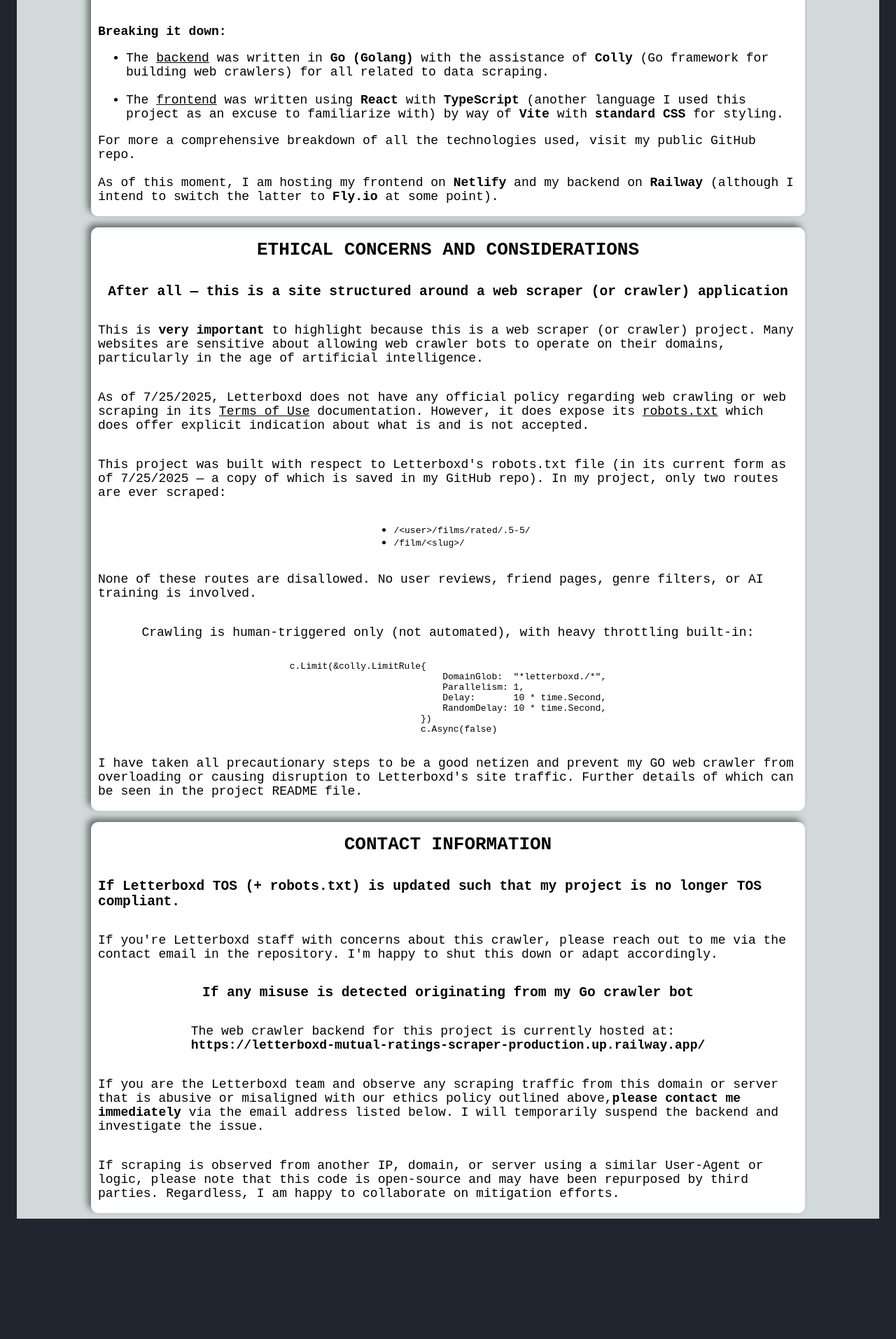
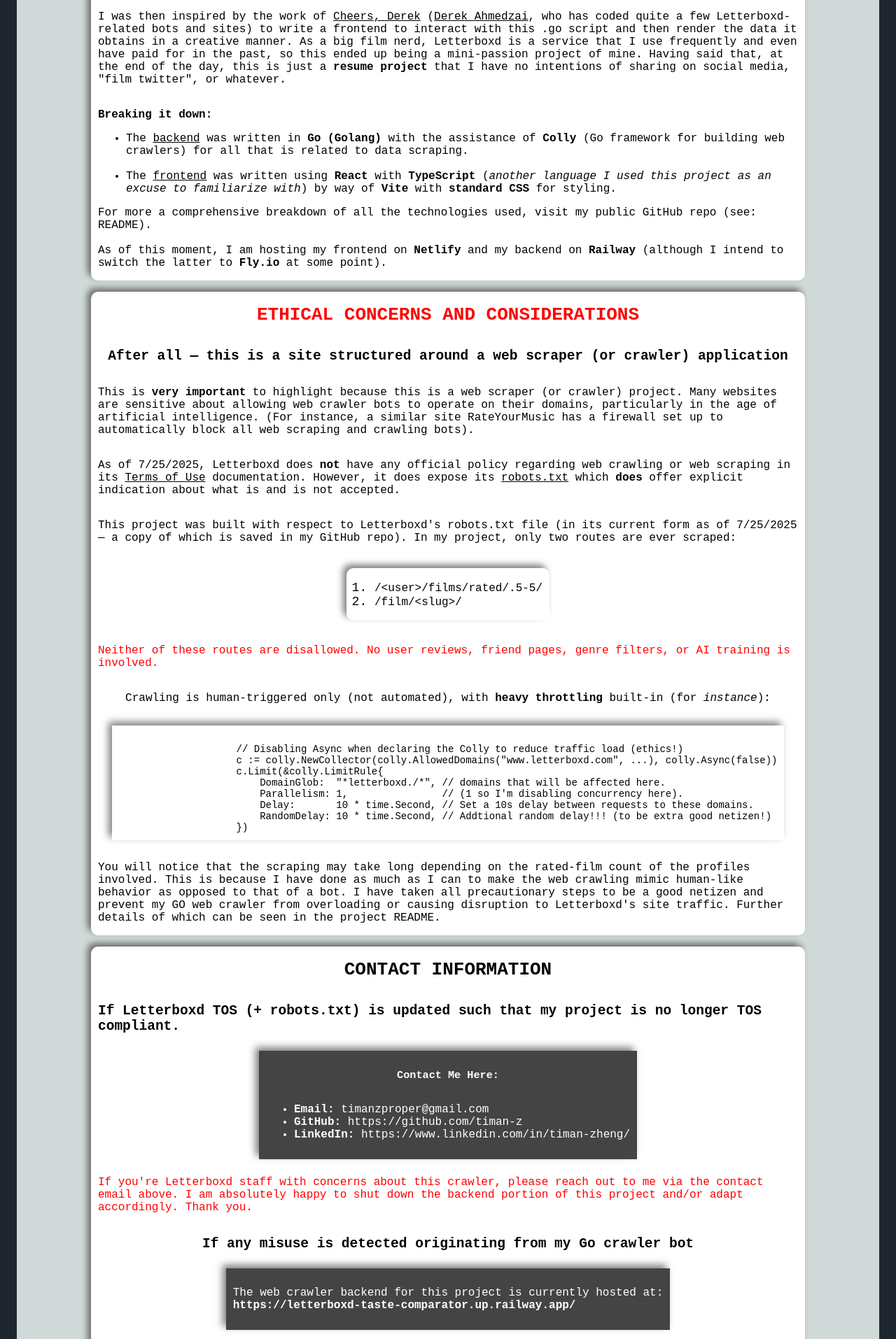
Before and after one commit to timan-z/Letterboxd-Taste-Comparator, a React (Vite) app in the folder frontend/: page /about in a window 1280 px wide. Shown: the part 606-2520 px from the top of the page at 70% size. Before the commit the page ends 2348 px from the top, so only its background shows below. Built offline with nearby package versions, Linux system fonts and the light colour scheme.

Commit message:
Basically finished my project. Just some changes I need to make for Netlify, I think. (Images aren't loading properly -- seems that the pathways are treated differently).

```diff
--- a/frontend/src/pages/AboutPage.tsx
+++ b/frontend/src/pages/AboutPage.tsx
@@ -1,4 +1,3 @@
-
 function AboutPage() {
     return(
         <div id="apWrapper" className="wrapper">
@@ -17,6 +16,16 @@
             </header>
 
             <main>
+                {/* About Page <div> #0 - Just going to have a small Table of Contents sign below the header (last-min addition): */}
+                <div className="apTableOfContents">
+                    <h3>Table of Contents:</h3>
+                    <ul>
+                        <li>WHAT IS THIS PROJECT???</li>
+                        <li>ETHICAL CONCERNS AND CONSIDERATIONS [!]</li>
+                        <li>CONTACT INFORMATION</li>
+                    </ul>
+                </div>
+
                 {/* About Page <div> #1 - "WHAT IS THIS PROJECT???": */}
                 <div className="aboutPageDiv">
                     {/* Header and subheader: */}
@@ -32,51 +41,61 @@
 
                     <p>
                         I was then inspired by the work of <u>Cheers, Derek</u> (<u>Derek Ahmedzai</u>, who has coded quite a few Letterboxd-related bots and sites)
-                        to write a frontend to interact with this .go script and then render the data it obtains in a creative manner. (That, of course, being the site
-                        that you are currently using — or rather the "<u>Main Page</u>"). As a big film nerd, Letterboxd is a service that I use frequently and have paid
-                        for in the past, so this ended up being a mini-passion project of mine.
+                        to write a frontend to interact with this .go script and then render the data it obtains in a creative manner. As a big film nerd, Letterboxd
+                        is a service that I use frequently and even have paid for in the past, so this ended up being a mini-passion project of mine. Having said that,
+                        at the end of the day, this is just a <b>resume project</b> that I have no intentions of sharing on social media, "film twitter", or whatever.
                     </p>
 
                     <p>
                         <b>Breaking it down:</b><br/><ul>
-                        <li>The <u>backend</u> was written in <b>Go (Golang)</b> with the assistance of <b>Colly</b> (Go framework for building web crawlers) for all related to data scraping.</li><br/>
-                        <li>The <u>frontend</u> was written using <b>React</b> with <b>TypeScript</b> (another language I used this project as an excuse to familiarize with) by way of <b>Vite</b> with <b>standard CSS</b> for styling.</li></ul>
-                        For more a comprehensive breakdown of all the technologies used, visit my public GitHub repo.<br/><br/>
+                        <li>The <u>backend</u> was written in <b>Go (Golang)</b> with the assistance of <b>Colly</b> (Go framework for building web crawlers) for all that is related to data scraping.</li><br/>
+                        <li>The <u>frontend</u> was written using <b>React</b> with <b>TypeScript</b> (<i>another language I used this project as an excuse to familiarize with</i>) by way of <b>Vite</b> with <b>standard CSS</b> for styling.</li></ul>
+                        For more a comprehensive breakdown of all the technologies used, visit my public GitHub repo (see: README).<br/><br/>
                         As of this moment, I am hosting my frontend on <b>Netlify</b> and my backend on <b>Railway</b> (although I intend to switch the latter to <b>Fly.io</b> at some point).
                     </p>
                 </div>
 
                 {/* About Page <div> #2 - "ETHICAL CONCERNS AND CONSIDERATIONS": */}
                 <div className="aboutPageDiv">
-                    <h1>ETHICAL CONCERNS AND CONSIDERATIONS</h1>
+                    <h1 style={{color:"red"}} >ETHICAL CONCERNS AND CONSIDERATIONS</h1>
                     <h2>After all — this is a site structured around a web scraper (or crawler) application</h2>
 
-                    <p>This is <b>very important</b> to highlight because this is a web scraper (or crawler) project. Many websites are sensitive about allowing web crawler bots to operate on their domains, particularly in the age of artificial intelligence.</p>
+                    <p>This is <b>very important</b> to highlight because this is a web scraper (or crawler) project. Many websites are sensitive
+                    about allowing web crawler bots to operate on their domains, particularly in the age of artificial intelligence.
+                    (For instance, a similar site RateYourMusic has a firewall set up to automatically block all web scraping and crawling bots).</p>
 
-                    <p>As of 7/25/2025, Letterboxd does not have any official policy regarding web crawling or web scraping in its <u>Terms of Use</u> documentation. However, it does expose its <u>robots.txt</u> which does offer explicit indication about what is and is not accepted.</p>
+                    <p>As of 7/25/2025, Letterboxd does <b>not</b> have any official policy regarding web crawling or web scraping in its <u>Terms of Use</u> documentation.
+                    However, it does expose its <u>robots.txt</u> which <b>does</b> offer explicit indication about what is and is not accepted.</p>
 
-                    <p>This project was built with respect to Letterboxd's robots.txt file (in its current form as of 7/25/2025 — a copy of which is saved in my GitHub repo). In my project, only two routes are ever scraped:</p>
-                    <ul>
-                        <li><code>/&lt;user&gt;/films/rated/.5-5/</code></li>
-                        <li><code>/film/&lt;slug&gt;/</code></li>
-                    </ul>
+                    <p>This project was built with respect to Letterboxd's robots.txt file (in its current form as of 7/25/2025 — a copy of which is saved in my GitHub repo).
+                    In my project, only two routes are ever scraped:</p>
 
-                    <p>None of these routes are disallowed. No user reviews, friend pages, genre filters, or AI training is involved.</p>
+                    <ol className="aboutPageList">
+                        <li><code style={{fontSize:"16px"}}>/&lt;user&gt;/films/rated/.5-5/</code></li>
+                        <li><code style={{fontSize:"16px"}}>/film/&lt;slug&gt;/</code></li>
+                    </ol>
+
+                    <p style={{color:"red"}}>Neither of these routes are disallowed. No user reviews, friend pages, genre filters, or AI training is involved.</p>
                     <p>
-                        Crawling is human-triggered only (not automated), with heavy throttling built-in:
+                        Crawling is human-triggered only (not automated), with <b>heavy throttling</b> built-in (for <i>instance</i>):
                     </p>
 
-                    <pre>
-                        {`c.Limit(&colly.LimitRule{
-                            DomainGlob:  "*letterboxd./*",
-                            Parallelism: 1,
-                            Delay:       10 * time.Second,
-                            RandomDelay: 10 * time.Second,
-                        })
-                        c.Async(false)`}
-                    </pre>
+                    <pre style={{padding:"10px", fontSize:"14px", boxShadow: "-5px -5px 10px 0px rgba(0, 0, 0, 0.5)"}} ><code>{`
+                    // Disabling Async when declaring the Colly to reduce traffic load (ethics!)
+                    c := colly.NewCollector(colly.AllowedDomains("www.letterboxd.com", ...), colly.Async(false))
+                    c.Limit(&colly.LimitRule{
+                        DomainGlob:  "*letterboxd./*", // domains that will be affected here.
+                        Parallelism: 1,                // (1 so I'm disabling concurrency here).
+                        Delay:       10 * time.Second, // Set a 10s delay between requests to these domains.
+                        RandomDelay: 10 * time.Second, // Addtional random delay!!! (to be extra good netizen!)
+                    })`}</code></pre>
 
-                    <p>I have taken all precautionary steps to be a good netizen and prevent my GO web crawler from overloading or causing disruption to Letterboxd's site traffic. Further details of which can be seen in the project README file.</p>
+                    <p>
+                        You will notice that the scraping may take long depending on the rated-film count of the profiles involved.
+                        This is because I have done as much as I can to make the web crawling mimic human-like behavior as opposed to that of a bot.
+                        I have taken all precautionary steps to be a good netizen and prevent my GO web crawler from overloading or causing
+                        disruption to Letterboxd's site traffic. Further details of which can be seen in the project README.
+                    </p>
                 </div>
 
                 {/* About Page <div> #3 - "CONTACT INFORMATION": */}
@@ -84,34 +103,44 @@
                     <h1>CONTACT INFORMATION</h1>
                     <h2>If Letterboxd TOS (+ robots.txt) is updated such that my project is no longer TOS compliant.</h2>
 
-                    <p>
-                        If you're Letterboxd staff with concerns about this crawler, please reach out to me via the contact email in the repository. I'm happy to shut this down or adapt accordingly.
+                    <div className="apTableOfContents">
+                        <h3>Contact Me Here:</h3>
+                        <ul>
+                            <li><b>Email: </b>timanzproper@gmail.com</li>
+                            <li><b>GitHub: </b>https://github.com/timan-z</li>
+                            <li><b>LinkedIn: </b>https://www.linkedin.com/in/timan-zheng/</li>
+                        </ul>
+                    </div>
+
+                    <p style={{color:"red"}}>
+                        If you're Letterboxd staff with concerns about this crawler, please reach out to me via the contact email above. I am absolutely happy to shut down the backend portion of this project and/or adapt accordingly. Thank you.
                     </p>
 
                     <h2>If any misuse is detected originating from my Go crawler bot</h2>
 
+                    <div className="apTableOfContents">
+                        <p>
+                            The web crawler backend for this project is currently hosted at:
+                            <br/>
+                            <b>https://letterboxd-taste-comparator.up.railway.app/</b> {/* <--NOTE:+TO-DO:+DEBUG: When I switch to Fly.io, I must change this!!! */}
+                        </p>
+                    </div>
+
                     <p>
-                        The web crawler backend for this project is currently hosted at:
-                        <br/>
-                        <b>https://letterboxd-mutual-ratings-scraper-production.up.railway.app/</b> {/* <--NOTE:+TO-DO:+DEBUG: When I switch to Fly.io, I must change this!!! */}
+                        If you are the Letterboxd team and observe any scraping traffic from this
+                        domain or server that is abusive or misaligned with our ethics policy outlined above,{" "}
+                        <b>please contact me immediately</b> via the email address listed above. I will temporarily
+                        suspend the backend and investigate the issue.
                     </p>
 
                     <p>
-                        If you are the Letterboxd team and observe any scraping traffic from this
-                        domain or server that is abusive or misaligned with our ethics policy outlined above,
-                        <b>please contact me immediately</b> via the email address listed below. I will temporarily
-                        suspend the backend and investigate the issue.
-                    </p>
-                    <p>
-                        If scraping is observed from another IP, domain, or server using a similar User-Agent or logic,
+                        <b>IMPORTANT NOTE:</b> If scraping is observed from another IP, domain, or server using a similar User-Agent or logic,
                         please note that this code is open-source and may have been repurposed by third parties.
                         Regardless, I am happy to collaborate on mitigation efforts.
                     </p>
 
                 </div>
-
             </main>
-
         </div>
     )
 }
--- a/frontend/src/pages/MainPage.tsx
+++ b/frontend/src/pages/MainPage.tsx
@@ -370,6 +370,11 @@
                 its existence rather than potentially miss it if it were to appear dynamically after the table generates). */}
                 <div id="heatMapBtnWrapper">
                     <button id="heatMapBtn" disabled={!heatMapBtn} onClick={()=>goGetHeatMapData()}>Generate Heatmap</button><br/>
+                    <p style={{fontFamily:"monospace", color:"white"}}>
+                        Note that the backend is required to generate the values required for hydrating the HeatMap.
+                        You may think: You can just do all that on the frontend? You're right! But I built this with the intention
+                        of learning Go and using it wherever I possibly could.
+                    </p>
                 </div>
 
                 {/* [4] - The fourth <div> where the HeatMap will be generated!: */}
--- a/frontend/src/styles/index.css
+++ b/frontend/src/styles/index.css
@@ -266,6 +266,7 @@
   box-shadow:-5px -5px 10px 0px rgba(0, 0, 0, 0.5);
   max-width:475px;
   width:100%;
+  padding:10px;
 }
 #heatMapBtn {
   width:75%;
@@ -327,6 +328,25 @@
 #apWrapper {
   background-color:#d1dad9;
 }
+.apTableOfContents {
+  display:flex;
+  flex-direction:column;
+  align-items:center;
+  justify-content:center;
+  background-color:#444;
+  color:white;
+  box-shadow:-5px -5px 10px 0px rgba(0, 0, 0, 0.5);
+  padding:10px;
+}
+.apTableOfContents > ul {
+  font-size:16px;
+  font-family:monospace;
+}
+.apTableOfContents > p {
+  font-size:16px;
+  font-family:monospace;
+}
+
 .aboutPageDiv {
   display:flex;
   flex-direction:column;
@@ -340,8 +360,18 @@
   padding-left:10px;
   padding-right:10px;
 }
-
 .aboutPageDiv > p {
-  font-size:18px;
+  font-size:16px;
   font-family:monospace;
 }
+.aboutPageList {
+  display:flex;
+  border-radius:10px;
+  box-shadow:-5px -5px 10px 0px rgba(0, 0, 0, 0.5);
+  flex-direction:column;
+  justify-content:center;
+  font-family:monospace;
+  font-size:18px;
+  height:75px;
+  width:250px;
+}
```
Also changed, not shown: 2 other files (tests, documents, lock files or other folders).
